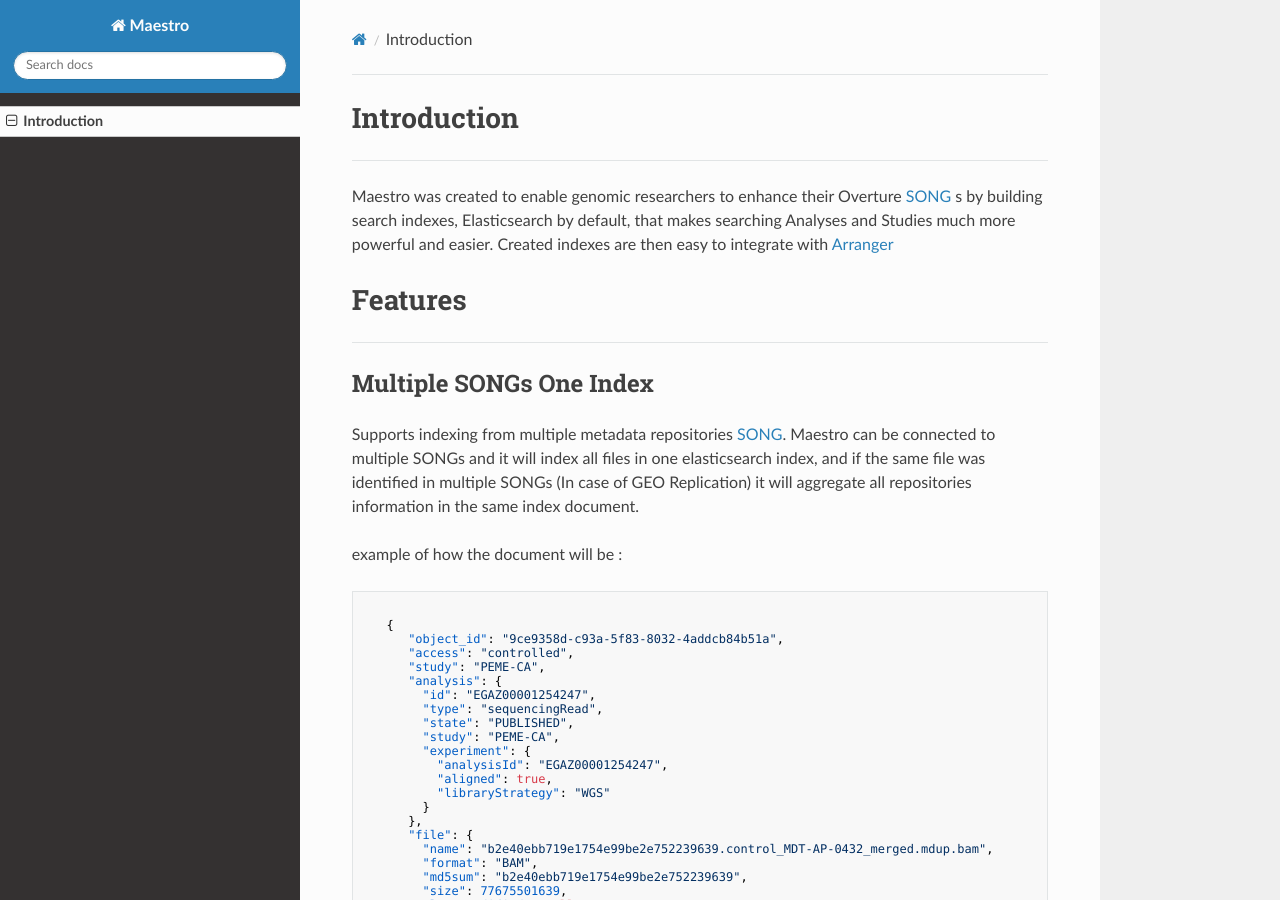
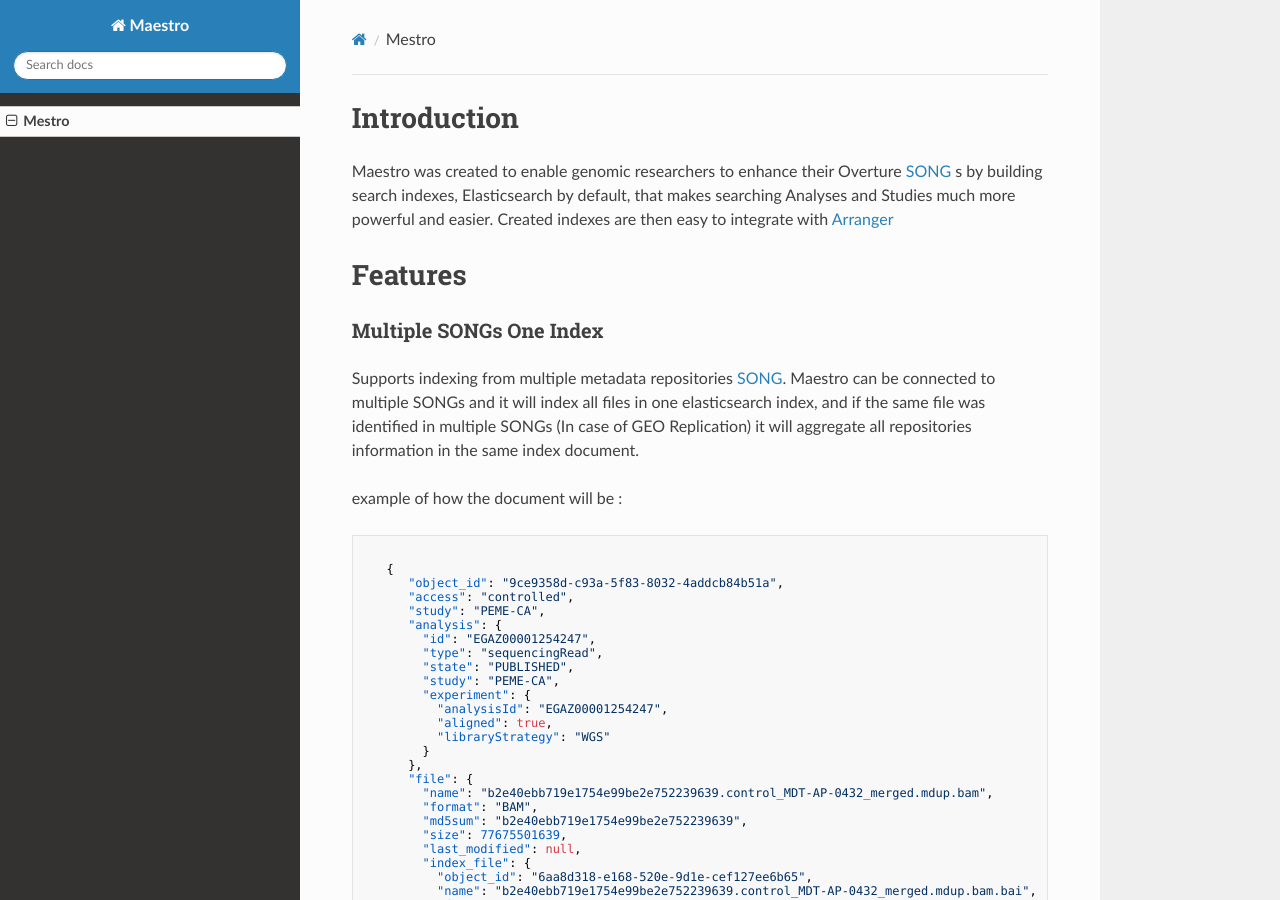
Before and after one commit to overture-stack/maestro, an MkDocs documentation site: the page built from docs/index.md, in a window 1280 px wide and 900 px high. Built offline with MkDocs 1.6.1, drawn with Linux system fonts in a browser that asks for light colours; nearby versions of some CDN libraries.

Commit message:
update docs

````diff
--- a/docs/index.md
+++ b/docs/index.md
@@ -1,14 +1,14 @@
+# Introduction
 
-
-# Introduction
---------------
 Maestro was created to enable genomic researchers to enhance their Overture [SONG](https://www.overture.bio/products/song)
 s by building search indexes, Elasticsearch by default, that makes searching Analyses and Studies much more powerful and easier.
 Created indexes are then easy to integrate with [Arranger](https://www.overture.bio/products/arranger)
 
+
+
 # Features
-----------
-## Multiple SONGs One Index
+
+###  Multiple SONGs One Index
 Supports indexing from multiple metadata repositories [SONG](https://www.overture.bio/products/song).
 Maestro can be connected to multiple SONGs and it will index all files in one elasticsearch index, and if the same file was identified in multiple SONGs (In case of GEO Replication) it will aggregate all repositories information in the same index document.
 
@@ -87,24 +87,23 @@
 
 ```
 
-## Multiple indexing levels
+### Multiple indexing levels
 Maestro index  can metadata at once: Analysis, Study or full Repository.
 
-## Different indexing APIs
+### Different indexing APIs
 - Event driven indexing: Kafka integration with SONG to index published analysis and delete suppressed / unpublished analyses,
 (see the [Configurations](#configurations) Kafka settings)
 - HTTP json API see [Using Maestro](#using-maestro)
 
-## Ability to Exclude
+### Ability to Exclude
 You can configure the installation to exclude specific analyses by one of the following Ids: Study, Analysis, Donor, Sample Or file. (see the [Configurations](#configurations) exclusion rules section )
 
-## Slack integration
+### Slack integration
 You can configure Maestro to send specific notifications to a slack webhook integration
 currently notifications are for errors during the indexing process.
 
 
 # Running Maestro
------------------
 Source Code: [Github](https://github.com/overture-stack/maestro)
 
 ## Dependencies
@@ -305,7 +304,7 @@
 make docker-start
 ```
 
-## Kuberenets (Helm)
+### Kuberenets (Helm)
 if you want to run in a Kubernetes cluster you can use the maestro helm chart
 
 - [Chart Repository](https://overture-stack.github.io/charts-server/)
@@ -346,7 +345,7 @@
 
 
 # Using Maestro
----------------
+
 Maestro can be used through either a message driven kafka topic or an HTTP json API
 
 ## Http API
@@ -385,7 +384,7 @@
 	-H 'cache-control: no-cache'
 ```
 # Technical Documentation
--------------------------
+
 ## Technical Design Goals
 - Reactive
     - Event driven
--- a/mkdocs.yml
+++ b/mkdocs.yml
@@ -1,3 +1,5 @@
 site_name: Maestro
 docs_dir: docs
+nav:
+    - Mestro: index.md
 theme: readthedocs
````
